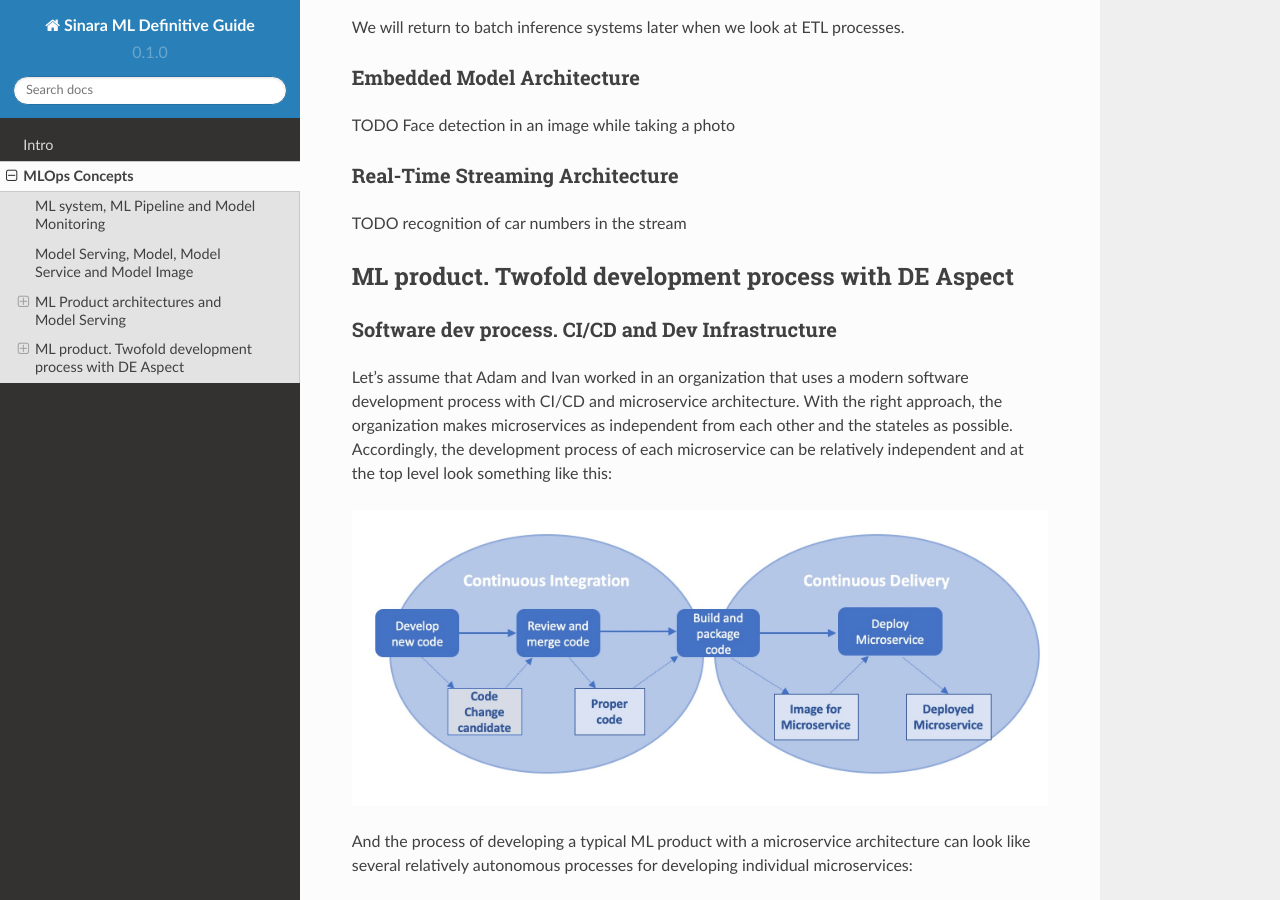
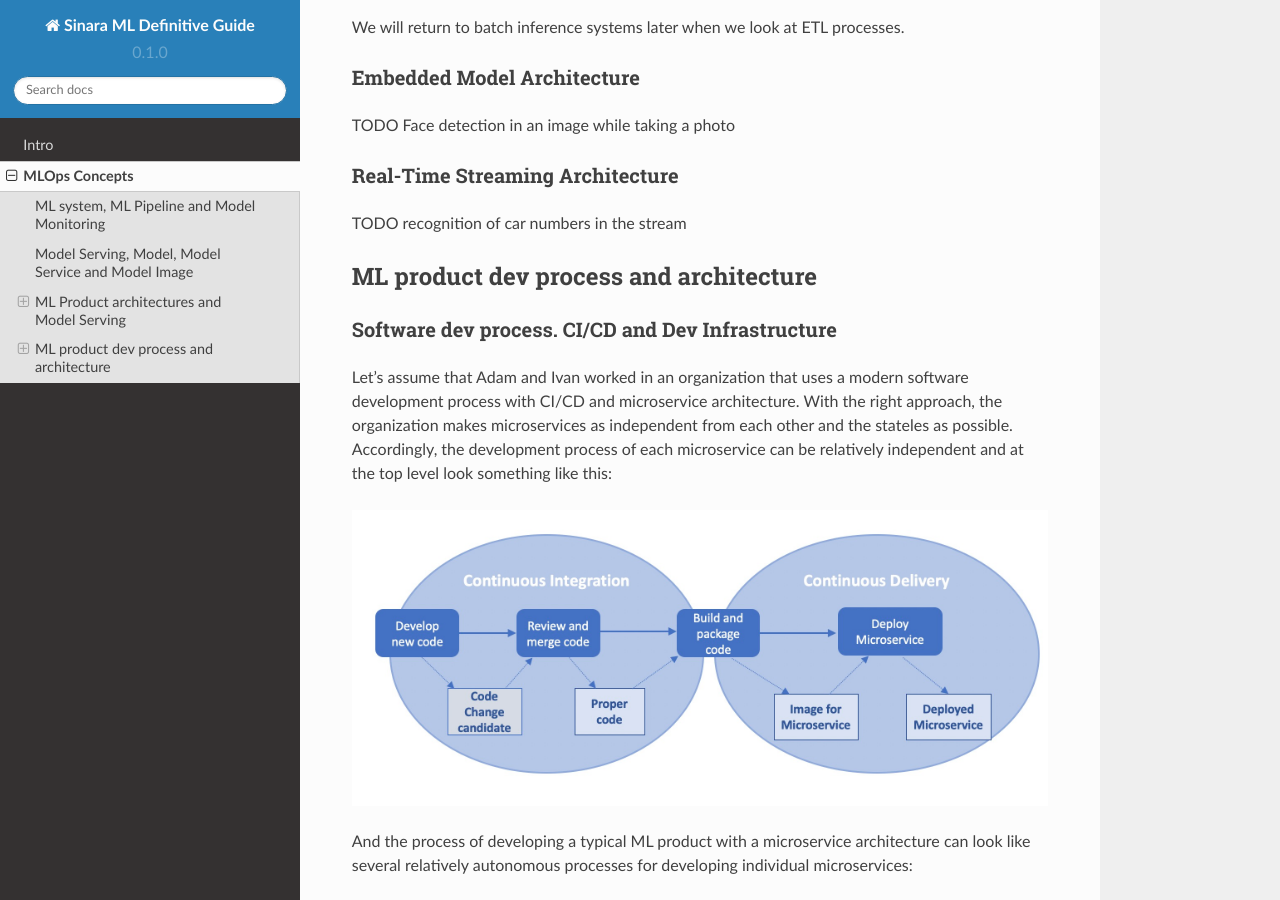
Before and after one commit to 4-DS/SinaraML-Def-Guide, a Sphinx documentation site: the page built from docs/source/concepts.rst, in a window 1280 px wide and 900 px high, scrolled down 3707 px. Built offline with Sphinx 7.4.7 and the Read the Docs theme 2.0.0, drawn with Linux system fonts in a browser that asks for light colours.

Commit message:
Update concepts.rst

```diff
--- a/docs/source/concepts.rst
+++ b/docs/source/concepts.rst
@@ -80,7 +80,7 @@ Real-Time Streaming Architecture
 TODO
 recognition of car numbers in the stream
 
-ML product. Twofold development process with DE Aspect
+ML product dev process and architecture
 ******************************************************
 
 
```
